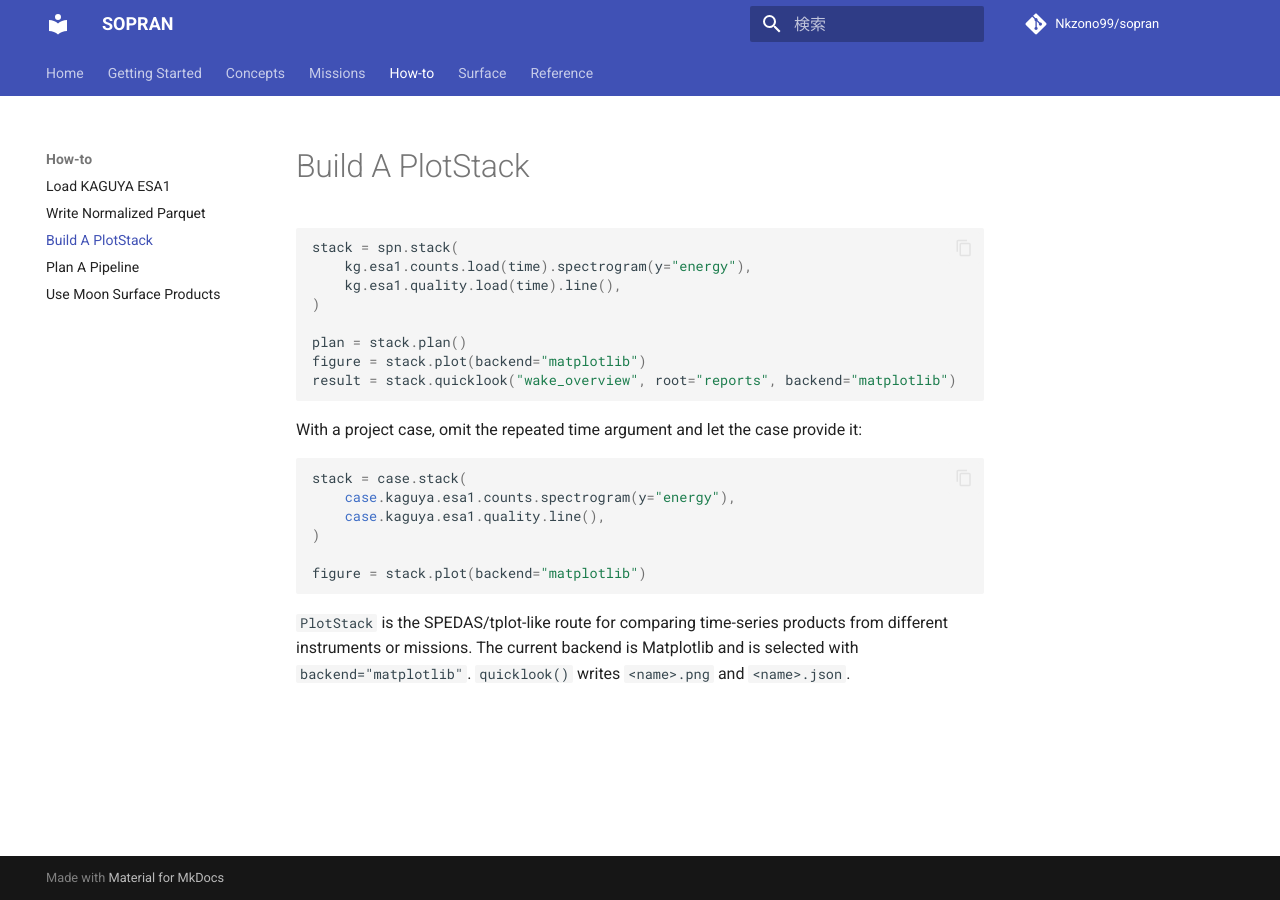
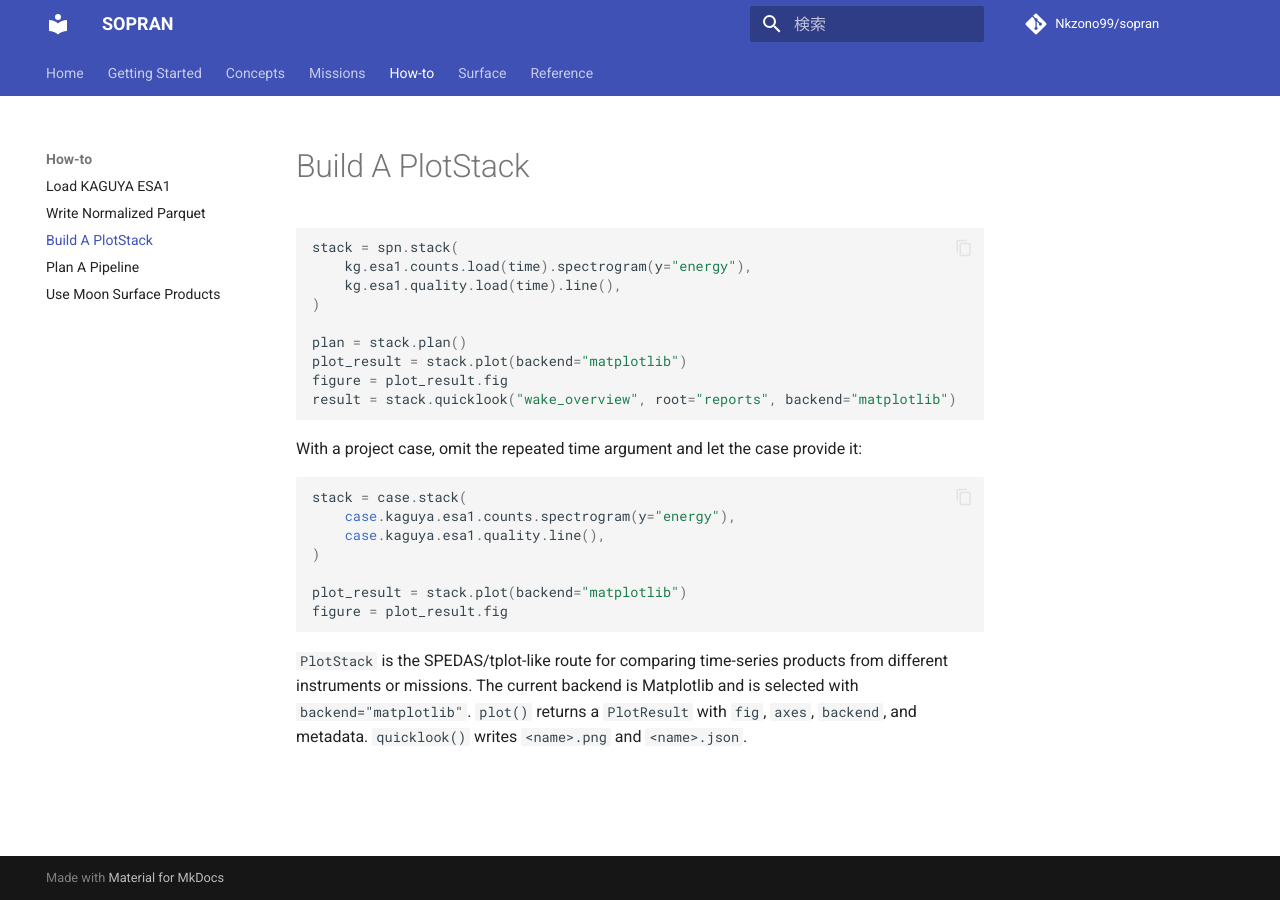
Before and after one commit to Nkzono99/sopran, an MkDocs documentation site: the page built from docs/how-to/plotstack.md, in a window 1280 px wide. Built offline with MkDocs 1.6.1 and Material for MkDocs 9.7.7, drawn with Linux system fonts in a browser that asks for light colours; comment, search, counter and statistics services are not loaded.

Commit message:
Return PlotResult from PlotStack

````diff
--- a/docs/how-to/plotstack.md
+++ b/docs/how-to/plotstack.md
@@ -7,7 +7,8 @@ stack = spn.stack(
 )
 
 plan = stack.plan()
-figure = stack.plot(backend="matplotlib")
+plot_result = stack.plot(backend="matplotlib")
+figure = plot_result.fig
 result = stack.quicklook("wake_overview", root="reports", backend="matplotlib")
 ```
 
@@ -19,10 +20,12 @@ stack = case.stack(
     case.kaguya.esa1.quality.line(),
 )
 
-figure = stack.plot(backend="matplotlib")
+plot_result = stack.plot(backend="matplotlib")
+figure = plot_result.fig
 ```
 
 `PlotStack` is the SPEDAS/tplot-like route for comparing time-series products
 from different instruments or missions. The current backend is Matplotlib and
 is selected with `backend="matplotlib"`.
+`plot()` returns a `PlotResult` with `fig`, `axes`, `backend`, and metadata.
 `quicklook()` writes `<name>.png` and `<name>.json`.
--- a/src/sopran/__init__.py
+++ b/src/sopran/__init__.py
@@ -7,7 +7,7 @@ from sopran.core import Database, DatasetNotFoundError, GuidePage, InfoPage
 from sopran.core import FeatureMatrix
 from sopran.core import FrameTransformError, PipelineError, SchemaError
 from sopran.core import InstrumentSchema, VariableSchema
-from sopran.core import PlotArtifact, PlotItem, PlotPlan, ProductRef
+from sopran.core import PlotArtifact, PlotItem, PlotPlan, PlotResult, ProductRef
 from sopran.core import PlotStack, SampleSpec, SampleTable, SopranError, Store, TimeRange
 from sopran.core import QuicklookResult
 from sopran.core import TimeBins, align, day, line, load, month, period
@@ -48,6 +48,7 @@ __all__ = [
     "PlotArtifact",
     "PlotItem",
     "PlotPlan",
+    "PlotResult",
     "PlotStack",
     "Project",
     "PipelineError",
````
Also changed, not shown: docs/concepts/plotting.md (+4 -2 lines), docs/getting-started/first-analysis.md (+2 -1 lines), docs/missions/artemis.md (+2 -1 lines), docs/reference/api.md (+8 -0 lines), src/sopran/missions/artemis/README.ja.md (+2 -1 lines), src/sopran/missions/artemis/README.md (+2 -1 lines), 4 other files.
